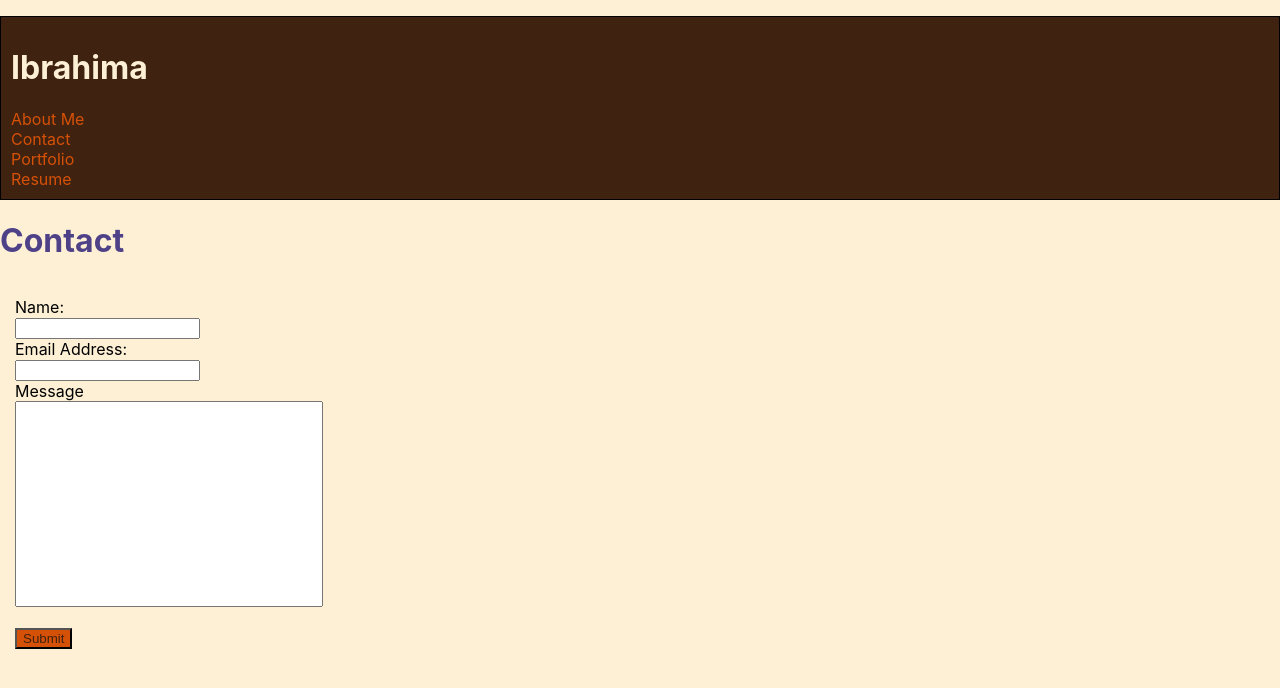
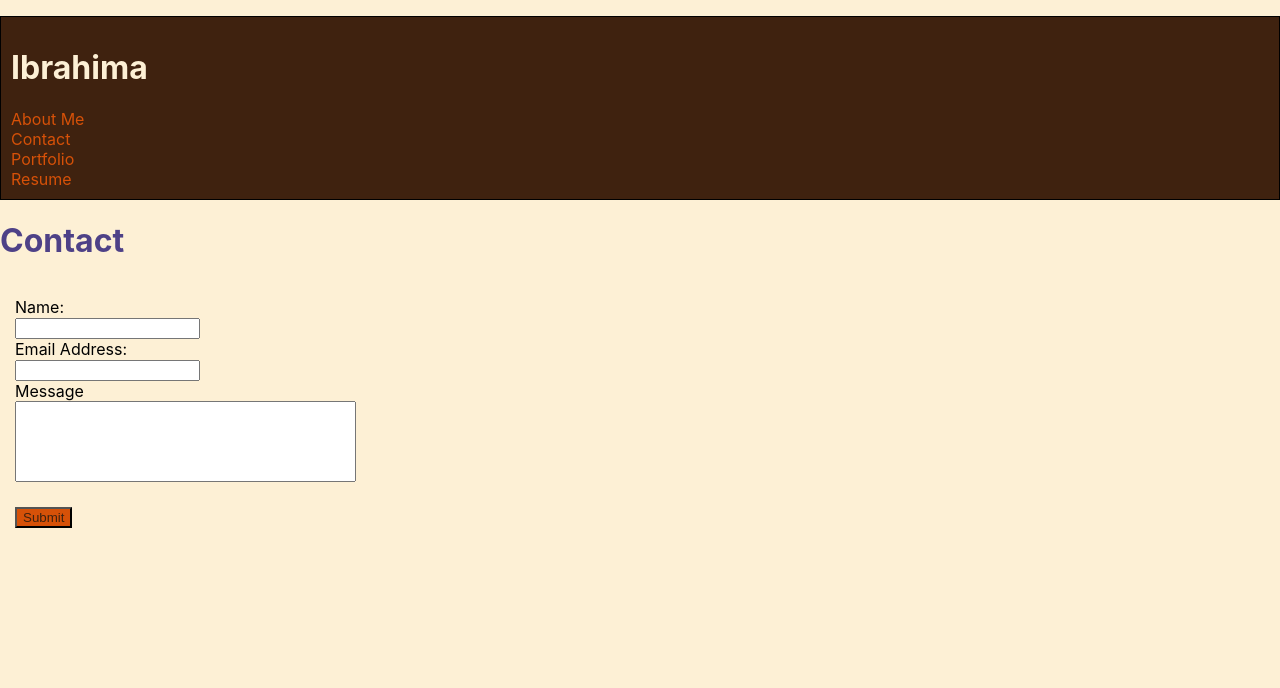
Before and after one commit to iab-19/react-portfolio, a React (Create React App) app: page / in a window 1280 px wide. Shown: the top 688 px of the page. Built offline with nearby package versions, Linux system fonts and the light colour scheme; the HTML template or start-up script is replaced by a standard one.

Commit message:
Change size of message box

```diff
--- a/src/App.css
+++ b/src/App.css
@@ -53,8 +53,7 @@ body {
 }
 
 #message {
-  width: 300px;
-  height: 200px;
+  resize: none;
 }
 
 #submitButton {
--- a/src/components/pages/Contact.js
+++ b/src/components/pages/Contact.js
@@ -10,7 +10,7 @@ export default function Contact() {
                 <label for="email">Email Address:</label><br />
                 <input type='email'></input><br />
                 <label for="message">Message</label><br />
-                <input type='text' id="message"></input><br /> <br />
+                <textarea type='text' id="message" rows="5" cols="40"></textarea><br /> <br />
                 <input type='submit' value="Submit" id='submitButton'></input>
             </form>
 
```
